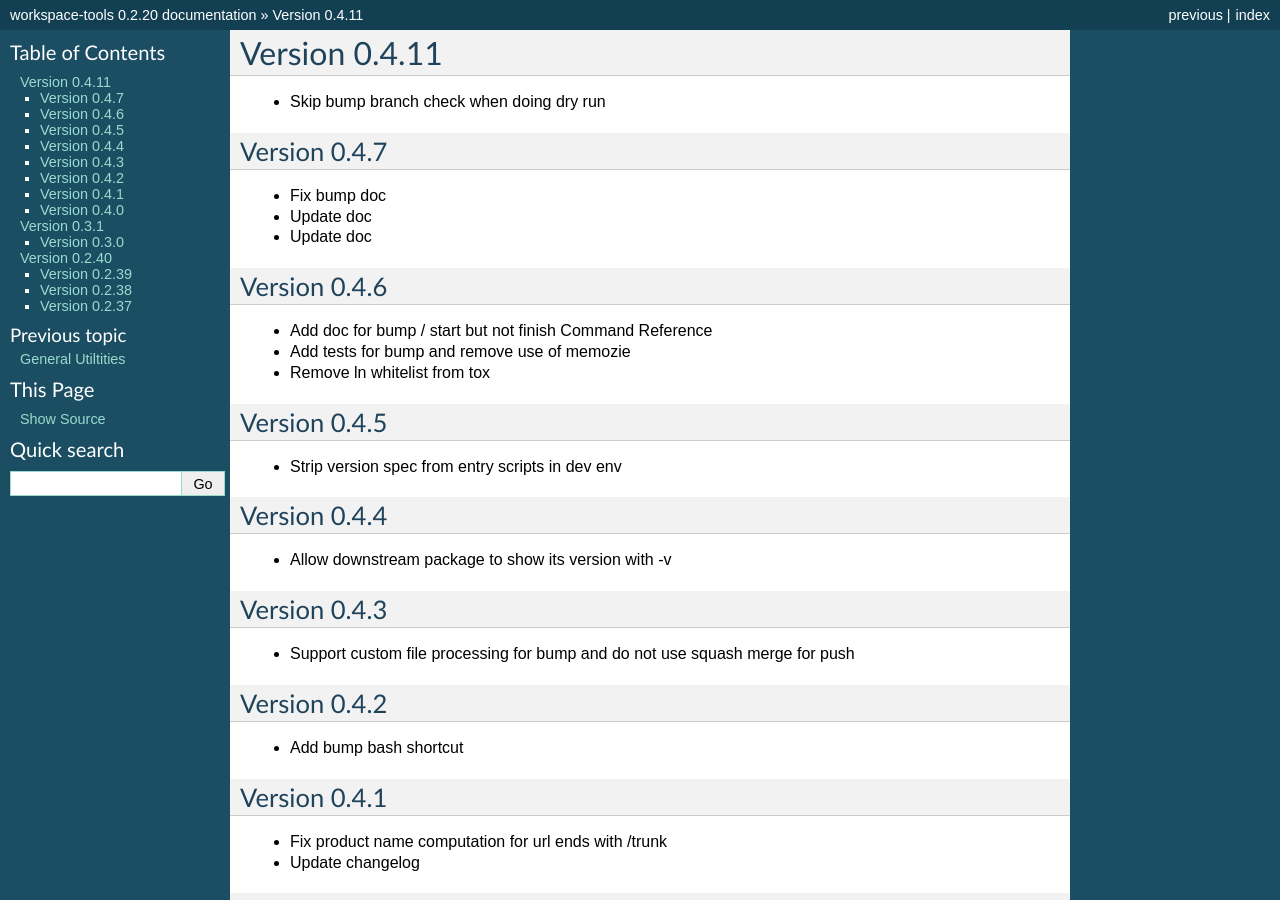
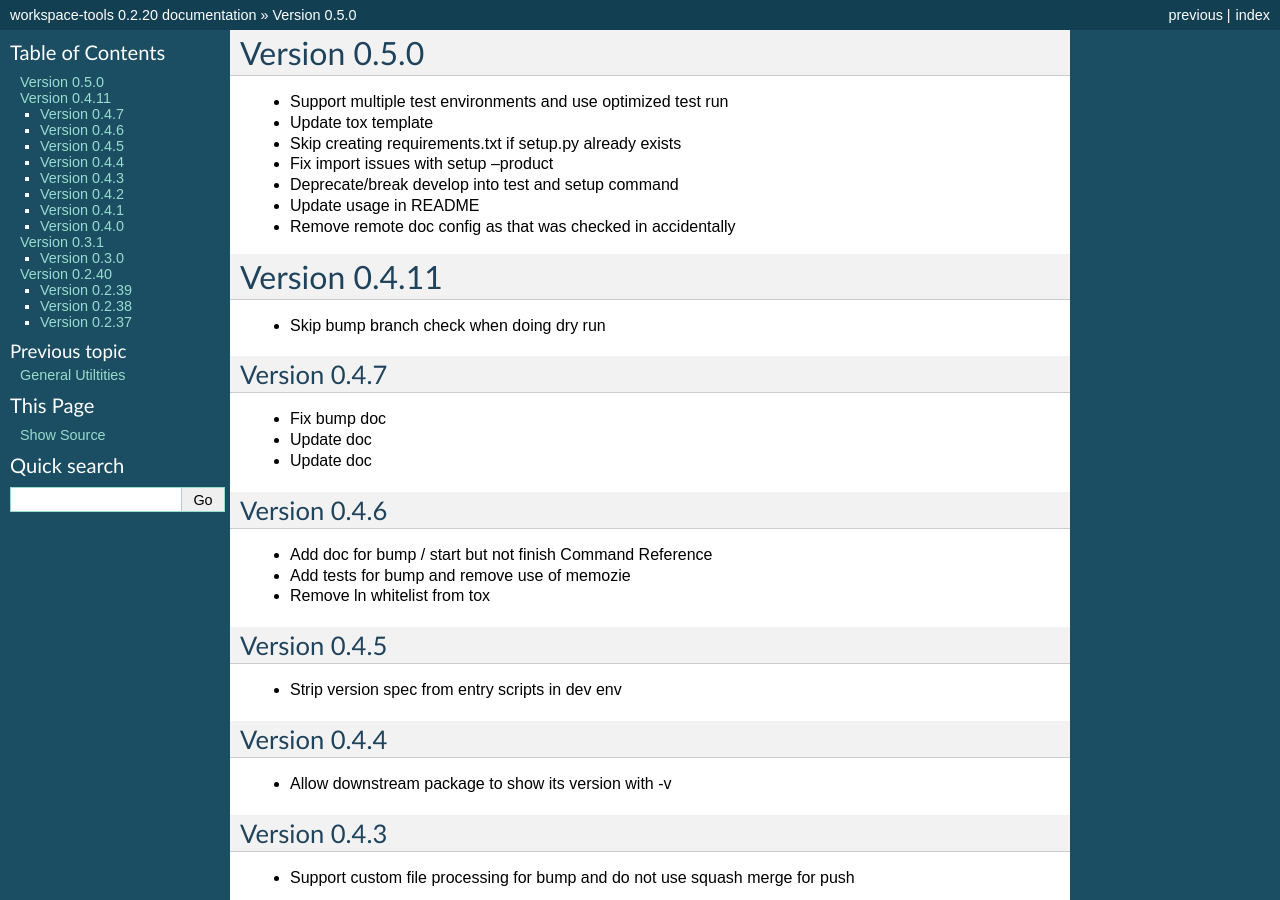
Before and after one commit to maxzheng/workspace-tools, a Sphinx documentation site: the page built from docs/CHANGELOG.rst, in a window 1280 px wide and 900 px high. Built offline with Sphinx 7.4.7, drawn with Linux system fonts in a browser that asks for light colours; some of the changed text lies outside the part shown.

Commit message:
Publish version 0.5.0

```diff
--- a/docs/CHANGELOG.rst
+++ b/docs/CHANGELOG.rst
@@ -1,3 +1,21 @@
+Version 0.5.0
+================================================================================
+
+* Support multiple test environments and use optimized test run
+
+* Update tox template
+
+* Skip creating requirements.txt if setup.py already exists
+
+* Fix import issues with setup --product
+
+* Deprecate/break develop into test and setup command
+
+* Update usage in README
+
+* Remove remote doc config as that was checked in accidentally
+
+
 Version 0.4.11
 ================================================================================
 
--- a/setup.py
+++ b/setup.py
@@ -10,7 +10,7 @@ def find_files(path):
 
 setuptools.setup(
   name='workspace-tools',
-  version='0.4.11',
+  version='0.5.0',
 
   author='Max Zheng',
   author_email='maxzheng.os @t gmail.com',
```
